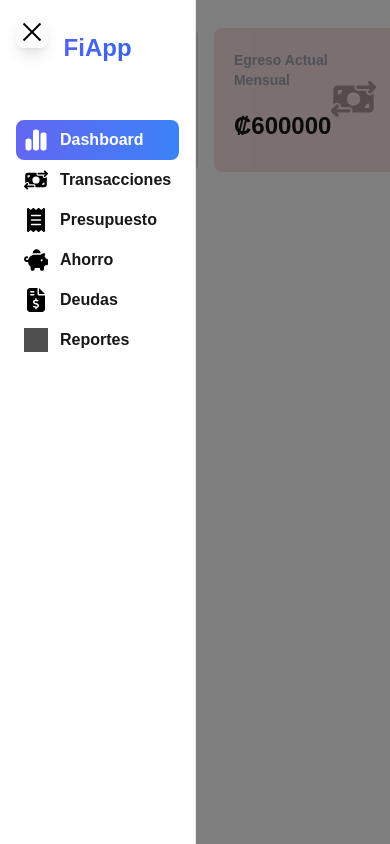
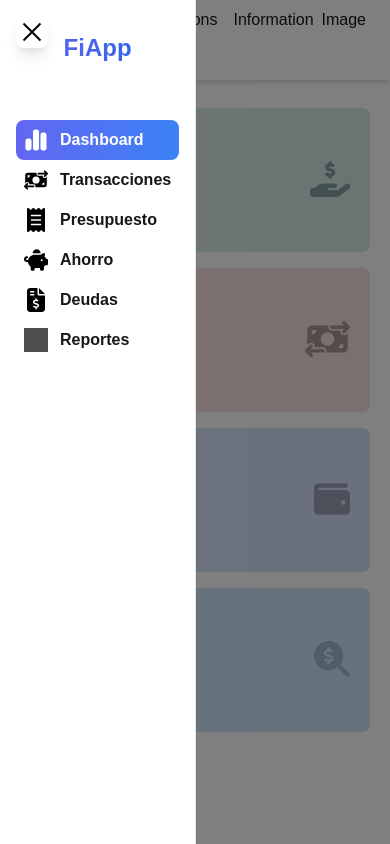
Before and after one commit to Jeim05/personal-finance-app, a Next.js app: page / in a window 390 px wide. Built offline with nearby package versions, Linux system fonts and the light colour scheme; grey boxes are pictures that could not be loaded.

Commit message:
responsive desing

```diff
--- a/app/(root)/layout.tsx
+++ b/app/(root)/layout.tsx
@@ -8,8 +8,14 @@ export default function RootLayout({
 }>) {
   return (
     <main className="flex h-screen w-full ">
+      <div>
         <Sidebar />
+      </div>
+      <div className="w-full">
+        <Header />
         {children}
+      </div>
+
     </main>
   );
 }
--- a/components/Header.tsx
+++ b/components/Header.tsx
@@ -3,7 +3,7 @@ import React from 'react'
 export const Header = () => {
     return (
         <div className='shadow-md h-20 px-6 py-2'>
-            <div className='flex flex-row-reverse items-center gap-4'>
+            <div className='flex flex-row-reverse content-center gap-4'>
                 <div className='flex gap-2'>
                     <div>Information</div>
                     <div>Image</div>
--- a/components/dashboard/mainCards.tsx
+++ b/components/dashboard/mainCards.tsx
@@ -4,7 +4,7 @@ import { faHandHoldingDollar, faMoneyBillTransfer, faWallet, faMagnifyingGlassDo
 
 export default function MainCards() {
   return (
-    <div className='container flex flex-row gap-4 justify-between'>
+    <div className='container flex flex-col lg:flex-row gap-4 justify-between'>
         <Card title='Ingreso mensual' amount={500000.00} icon={faHandHoldingDollar} icon_variant='text-[#86A1A0]' variant='bg-[#DAE9E8]' />
         <Card title='Egreso Actual Mensual' icon={faMoneyBillTransfer} amount={600000} icon_variant='text-[#AD9596]' variant='bg-[#F9E0E1]' />
         <Card title='Saldo disponible' amount={50000} icon={faWallet} icon_variant='text-[#99A1B7]' variant='bg-[#D8E2FC]' />
```
